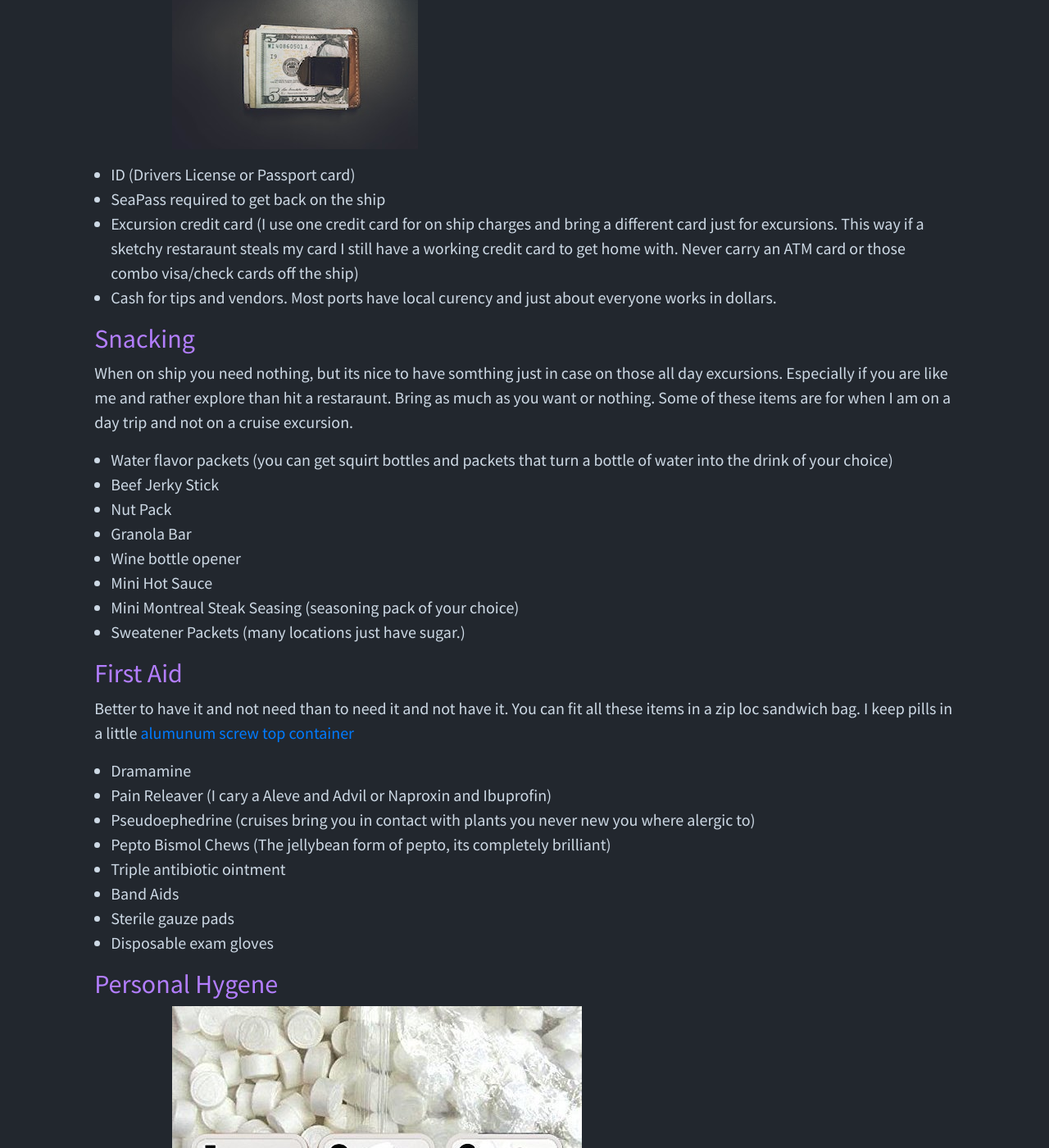
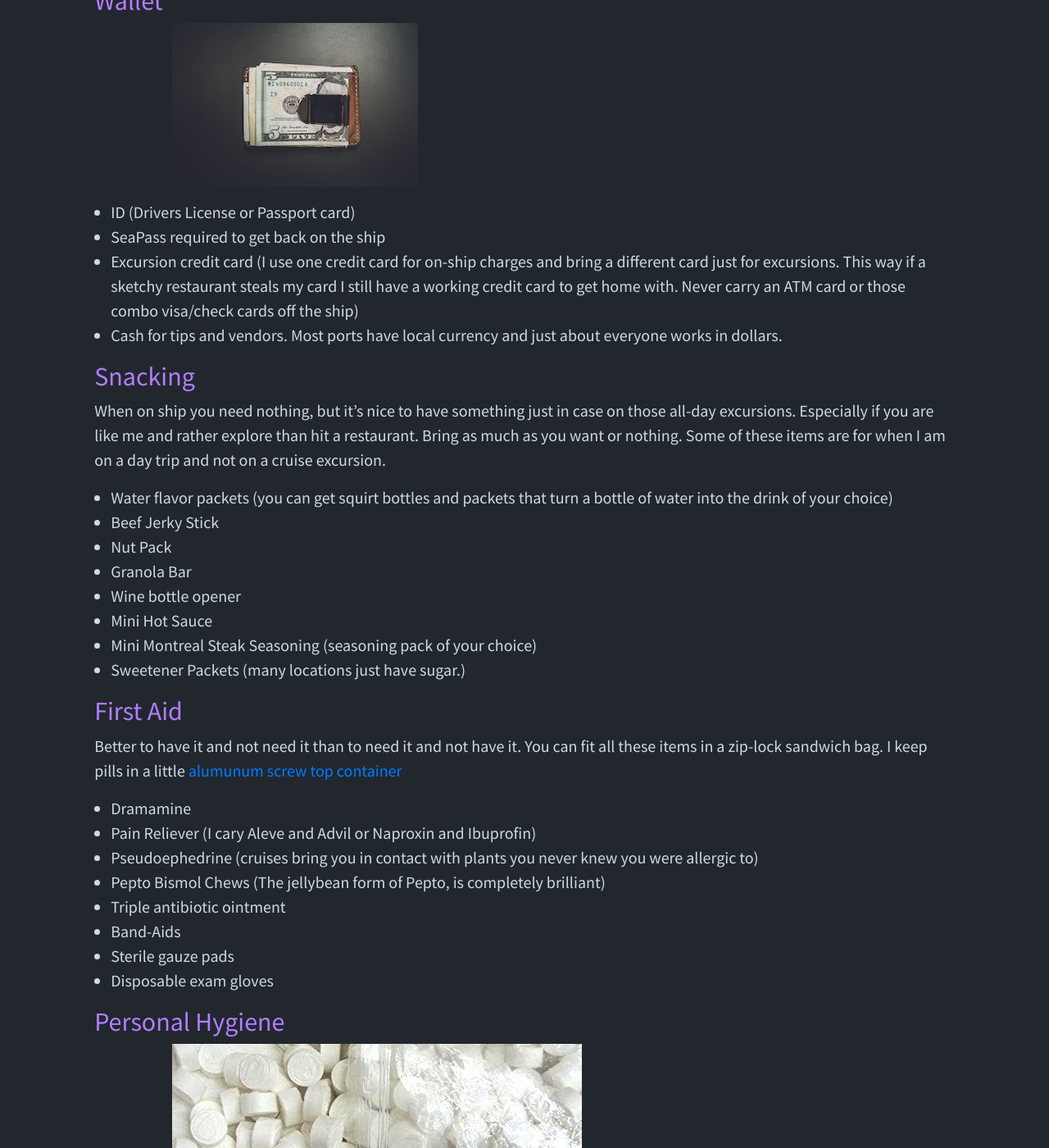
Before and after one commit to mjh2901/mikehathaway.com, a Jekyll site: the page built from _posts/2023-09-09-cruise-day-bag.md, in a window 1280 px wide and 1400 px high, scrolled down 2636 px. Shown: the whole window at 82% size. Built offline with Jekyll 4.4.1, drawn with Linux system fonts in a browser that asks for light colours; some of the changed text lies outside the part shown.

Commit message:
Updated Cruise Day Bag

```diff
--- a/_posts/2023-09-09-cruise-day-bag.md
+++ b/_posts/2023-09-09-cruise-day-bag.md
@@ -1,42 +1,44 @@
 ---
 title: My Cruise Excursion Bag
-date: 2023-09-09 00:00:00 Z
+date: 2023-09-08 17:00:00 -07:00
 tags:
 - packing
 - travel
 - bag
-layout: post
 excerpt: The essentials for wandering anywhere a ship docks
 feature-img: assets/img/feature-img/serenadeoftheseas.jpg
 thumbnail: assets/img/feature-img/serenadeoftheseas.jpg
 bootstrap: true
+layout: post
 ---
 
 ### The Ultimate Excursion / Day trip bag!
 
-Whats in your bag when you step off the ship?
+What's in your bag when you step off the ship?
 
 I have been cruising for a while, but before that, I have been a season pass holder for Disneyland Park.  My family refers to my day trips in the park and sometimes off the ship as a "Death March  ."Over the years and many death marches, I have developed a day bag ready for anything while not carrying anything that can cause problems.  If you are getting off the ship or planning to spend the day in a lounge chair, a well-supplied day bag can make your time on the run or the lounge chair go more smoothly.
 
-Why did I create this article?  First and formost, every day bag article I have found is written from a female perspective.  They tend to focus on clothing and not supplies and frankly leave out most of what I think is most important.  Every item on this list I have pulled out at some point on an excursursion / day trip.  This is the Hero bag list, pack it properly and at some point you will be the hero of the day.
+Why did I create this article?  First and foremost, every day bag article I have found is written from a female perspective.  They tend to focus on clothing and not supplies and frankly leave out most of what I think is most important.  Every item on this list I have pulled out at some point on an excursion/day trip.  This is the Hero bag list, pack it properly and at some point, you will be the hero of the day.
 
 My bag setup has several staples, and I change items depending on the day.  For instance, I do not carry headphones if I am walking off the ship.  If I am spending the day on deck, I do bring headphones.  Every bag-packing video and list I have seen on the net has significant problems.  They try to pack everything you need for every possibility, or they focus on the beach and nothing else.  This guide is split into sections; you could pack each section in a zip loc and swap out the ziploc "kits" based on your day plans.
 
 My starting point is the bag.  There is the perfect bag for everyone, and what I like differs from what you like.  So here are the basics.  I am sticking with something smaller than a backpack and larger than a purse.  This bag is not intended to carry your clothing or a towel.  If you need a towel or change of clothes, use a second bag just for that.  If the bag is two large, it gets left because it's too much of a hassle, and if it is too small, it's stuffed and hard to find items in, or you wind up leaving things behind and regretting them later.
 
-Generally only one person in a group needs this bag, others can haul swimsuits, towels, cover ups, water shoes and whatever other clothing your excursion specifically needs.  If the excursion is shopping or hiking everyone else should have their own hydration and phone/camera.  My wife generally only caries a wallet off the ship and it goes in my bag.
+Generally, only one person in a group needs this bag, others can haul swimsuits, towels, cover-ups, water shoes, and whatever other clothing your excursion specifically needs.  If the excursion is shopping or hiking everyone else should have their own hydration and phone/camera.  My wife generally only carries a wallet off the ship and it goes in my bag.
 
 
 ![[Day Bag](https://www.amazon.com/Tactical-Military-Shoulder-Backpack-Everyday/dp/B0BRR6N3TY/ref=sr_1_7?crid=OM3HI3MS7KNR&keywords=tactical+diaper+bag&qid=1694400020&sprefix=tactical+diaper%2Caps%2C159&sr=8-7)]({{site.baseurl}}/assets/img/posts/travel/daybag.jpg)
 
 This is a [Tactical Sling Bag]((https://www.amazon.com/Tactical-Military-Shoulder-Backpack-Everyday/dp/B0BRR6N3TY/ref=sr_1_7?crid=OM3HI3MS7KNR&keywords=tactical+diaper+bag&qid=1694400020&sprefix=tactical+diaper%2Caps%2C159&sr=8-7)), I am on bag number three since they are cheap and the zippers seem to wear out over the years.
 
-### Whats in the bag
+If you like this list I have a [simplified checkbox version available](https://mikehathaway.com/portfolio/day-trip-bag-checklist).
+
+### What's in the bag
 
 ## Hydration
 ![tumbler.png]({{site.baseurl}}/assets/img/posts/travel/tumbler.png)
 
-I carry a 26 oz Yeti Rambler with the straw cap.  Its a little larger than a normal water bottle but once filled with ice stays cold all day.  I like to fill mine completely with ice in the morning then add water right before stepping off the ship.  I attach the bottle with a [Molle bottle holder](https://www.amazon.com/WICKTICK-Adjustable-Tactical-Outdoor-Backpack/dp/B0C4KM31CZ/ref=sr_1_54?crid=2MXY3HGIXG51Z&keywords=tactical%2Bbottle%2Bholder&qid=1694402561&sprefix=tactical%2Bbottle%2Bholder%2Caps%2C186&sr=8-54&th=1).
+I carry a 26 oz Yeti Rambler with a straw cap.  It's a little larger than a normal water bottle but once filled with ice stays cold all day.  I like to fill mine completely with ice in the morning then add water right before stepping off the ship.  I attach the bottle with a [Molle bottle holder](https://www.amazon.com/WICKTICK-Adjustable-Tactical-Outdoor-Backpack/dp/B0C4KM31CZ/ref=sr_1_54?crid=2MXY3HGIXG51Z&keywords=tactical%2Bbottle%2Bholder&qid=1694402561&sprefix=tactical%2Bbottle%2Bholder%2Caps%2C186&sr=8-54&th=1).
 I use my water bottle on the ship filling it with Ice tea or Water.
 
 If you want to go cheap you can use [silicon bottle holders](https://www.amazon.com/Silicone-Carrier-Keychain-Outdoor-Activities/dp/B07W1NQQKD/ref=sr_1_3?crid=1FKWXAQHRSLH&keywords=rubber+lanyard+bottle+holder&qid=1694402641&sprefix=rubber+lanyard+bottle+hold%2Caps%2C157&sr=8-3) that attach to your bag and hold any plastic water bottle.
@@ -45,20 +47,20 @@ If you want to go cheap you can use [silicon bottle holders](https://www.amazon.
 ![electronics.png]({{site.baseurl}}/assets/img/posts/travel/electronics.png)
 
 - Phone
-- External Battery Charging Pack (Phones do not last on trips, running the camera drains the battery at a high rate.  Phones with a battery that is OK for the day at home seem to run out of juice mid excursion.
+- External Battery Charging Pack (Phones do not last on trips, running the camera drains the battery at a high rate.  Phones with a battery that is OK for the day at home seem to run out of juice mid-excursion.
 - Phone charging cable
 - Waterproof Pouch for phone
-- Headphones (When on ship, I leave them in the cabin when on an excursion)
+- Headphones (When on the ship, I leave them in the cabin when on an excursion)
 
 ## Wallet
 ![wallet.jpg]({{site.baseurl}}/assets/img/posts/travel/wallet.jpg)
 - ID (Drivers License or Passport card)
 - SeaPass required to get back on the ship
-- Excursion credit card (I use one credit card for on ship charges and bring a different card just for excursions.  This way if a sketchy restaraunt steals my card I still have a working credit card to get home with.  Never carry an ATM card or those combo visa/check cards off the ship)
-- Cash for tips and vendors.  Most ports have local curency and just about everyone works in dollars.
+- Excursion credit card (I use one credit card for on-ship charges and bring a different card just for excursions.  This way if a sketchy restaurant steals my card I still have a working credit card to get home with.  Never carry an ATM card or those combo visa/check cards off the ship)
+- Cash for tips and vendors.  Most ports have local currency and just about everyone works in dollars.
 
 ## Snacking
-When on ship you need nothing, but its nice to have somthing just in case on those all day excursions.  Especially if you are like me and rather explore than hit a restaraunt.  Bring as much as you want or nothing.  Some of these items are for when I am on a day trip and not on a cruise excursion.
+When on ship you need nothing, but it's nice to have something just in case on those all-day excursions.  Especially if you are like me and rather explore than hit a restaurant.  Bring as much as you want or nothing.  Some of these items are for when I am on a day trip and not on a cruise excursion.
 
 - Water flavor packets (you can get squirt bottles and packets that turn a bottle of water into the drink of your choice)
 - Beef Jerky Stick
@@ -66,45 +68,45 @@ When on ship you need nothing, but its nice to have somthing just in case on tho
 - Granola Bar
 - Wine bottle opener
 - Mini Hot Sauce
-- Mini Montreal Steak Seasing (seasoning pack of your choice)
-- Sweatener Packets (many locations just have sugar.)
+- Mini Montreal Steak Seasoning (seasoning pack of your choice)
+- Sweetener Packets (many locations just have sugar.)
 
 
 ## First Aid
-Better to have it and not need than to need it and not have it.  You can fit all these items in a zip loc sandwich bag.  I keep pills in a little [alumunum screw top container](https://www.amazon.com/Hulless-Aluminum-Refillable-Containers-Container/dp/B072MC3K86/ref=sr_1_2?crid=3JUWN1483R5KW&keywords=small+aluminum+tins+with+screw+lids&qid=1694406204&sprefix=small+aluminum+tins+with+screw+lids%2Caps%2C152&sr=8-2)
+Better to have it and not need it than to need it and not have it.  You can fit all these items in a zip-lock sandwich bag.  I keep pills in a little [alumunum screw top container](https://www.amazon.com/Hulless-Aluminum-Refillable-Containers-Container/dp/B072MC3K86/ref=sr_1_2?crid=3JUWN1483R5KW&keywords=small+aluminum+tins+with+screw+lids&qid=1694406204&sprefix=small+aluminum+tins+with+screw+lids%2Caps%2C152&sr=8-2)
 - Dramamine
-- Pain Releaver (I cary a Aleve and Advil or Naproxin and Ibuprofin)
-- Pseudoephedrine (cruises bring you in contact with plants you never new you where alergic to)
-- Pepto Bismol Chews (The jellybean form of pepto, its completely brilliant)
+- Pain Reliever (I cary Aleve and Advil or Naproxin and Ibuprofin)
+- Pseudoephedrine (cruises bring you in contact with plants you never knew you were allergic to)
+- Pepto Bismol Chews (The jellybean form of Pepto, is completely brilliant)
 - Triple antibiotic ointment
-- Band Aids
+- Band-Aids
 - Sterile gauze pads
 - Disposable exam gloves
 
-## Personal Hygene
+## Personal Hygiene
 ![towel.jpg]({{site.baseurl}}/assets/img/posts/travel/towel.jpg)
 - Comb
 - Chapstick
 - Tissues
-- [Compressed Towels](https://www.amazon.com/gp/product/B0741519LR/ref=ppx_yo_dt_b_asin_title_o00_s00?ie=UTF8&th=1) (these things are awsome, get a bunch carry a few)
+- [Compressed Towels](https://www.amazon.com/gp/product/B0741519LR/ref=ppx_yo_dt_b_asin_title_o00_s00?ie=UTF8&th=1) (these things are awesome, get a bunch to carry a few)
 - Insect Repellent
-- Sun Screen (many locations require require "reef safe" sunscreen its much cheaper to purchase before the trip rather than during the trip.)
+- Sun Screen (many locations require "reef safe" sunscreen it's much cheaper to purchase before the trip rather than during the trip.)
 - Hand Sanitizer
-- Talcom Powder (lots of walking a little bit to releave chafing really helps)
+- Talcum Powder (lots of walking a little bit to release chafing really helps)
 
 ## Other
 - Caribeaners
-- Hat (attached to pack with a caribeaner)
+- Hat (attached to pack with a carabiner)
 - Sunglasses
-- [Microfiber Cooling Towel](https://www.amazon.com/YQXCC-Cooling-Microfiber-Camping-Football/dp/B082HNFVVZ/ref=sxin_16_pa_sp_search_thematic_sspa?content-id=amzn1.sym.1c86ab1a-a73c-4131-85f1-15bd92ae152d%3Aamzn1.sym.1c86ab1a-a73c-4131-85f1-15bd92ae152d&crid=2E2LCYE03X1BN&cv_ct_cx=Microfiber%2Bcooling%2Btowel&keywords=Microfiber%2Bcooling%2Btowel&pd_rd_i=B082HNFVVZ&pd_rd_r=e52c384a-c27a-4555-83f9-b0eb106cad46&pd_rd_w=QHAYp&pd_rd_wg=XajnB&pf_rd_p=1c86ab1a-a73c-4131-85f1-15bd92ae152d&pf_rd_r=7GBKP1M4MFMP3YPGY37W&qid=1694407143&sbo=RZvfv%2F%2FHxDF%2BO5021pAnSA%3D%3D&sprefix=microfiber%2Bcooling%2Btowel%2Caps%2C163&sr=1-2-364cf978-ce2a-480a-9bb0-bdb96faa0f61-spons&sp_csd=d2lkZ2V0TmFtZT1zcF9zZWFyY2hfdGhlbWF0aWM&th=1) Picked one up at Disney World now I dont travel without.  Soak them in water and place around your neck, or under your hat.  They can double as sun protection and cooling.
-- Roll up reusable grocery bag (really handy if you are shopping and pick up items your pack cant fit)
+- [Microfiber Cooling Towel](https://www.amazon.com/YQXCC-Cooling-Microfiber-Camping-Football/dp/B082HNFVVZ/ref=sxin_16_pa_sp_search_thematic_sspa?content-id=amzn1.sym.1c86ab1a-a73c-4131-85f1-15bd92ae152d%3Aamzn1.sym.1c86ab1a-a73c-4131-85f1-15bd92ae152d&crid=2E2LCYE03X1BN&cv_ct_cx=Microfiber%2Bcooling%2Btowel&keywords=Microfiber%2Bcooling%2Btowel&pd_rd_i=B082HNFVVZ&pd_rd_r=e52c384a-c27a-4555-83f9-b0eb106cad46&pd_rd_w=QHAYp&pd_rd_wg=XajnB&pf_rd_p=1c86ab1a-a73c-4131-85f1-15bd92ae152d&pf_rd_r=7GBKP1M4MFMP3YPGY37W&qid=1694407143&sbo=RZvfv%2F%2FHxDF%2BO5021pAnSA%3D%3D&sprefix=microfiber%2Bcooling%2Btowel%2Caps%2C163&sr=1-2-364cf978-ce2a-480a-9bb0-bdb96faa0f61-spons&sp_csd=d2lkZ2V0TmFtZT1zcF9zZWFyY2hfdGhlbWF0aWM&th=1) Picked one up at Disney World now I don't travel without.  Soak them in water and place them around your neck, or under your hat.  They can double as sun protection and cooling.
+- Roll up reusable grocery bag (really handy if you are shopping and pick up items your pack can't fit)
 
 ## What not to pack
 ![knife]({{site.baseurl}}/assets/img/posts/travel/knife.jpg)
 
-This is a new section specific for cruises... and Disneyland.  There are items I cary every day that I make sure to remove before traveling.  Double check for stuff like this, you dont want to dump something that has meaning to you at a security check point.
+This is a new section specific to cruises... and Disneyland.  There are items I carry every day that I make sure to remove before traveling.  Double-check for stuff like this, you don't want to dump something that has meaning to you at a security checkpoint.
 
-- Pocket Knife (this is why I cary a seperate wine / bottle opener)
+- Pocket Knife (this is why I have a separate wine/bottle opener)
 - Screw Driver
 - Multi Tools
 - Anything with a blade or could be considered a weapon
```
